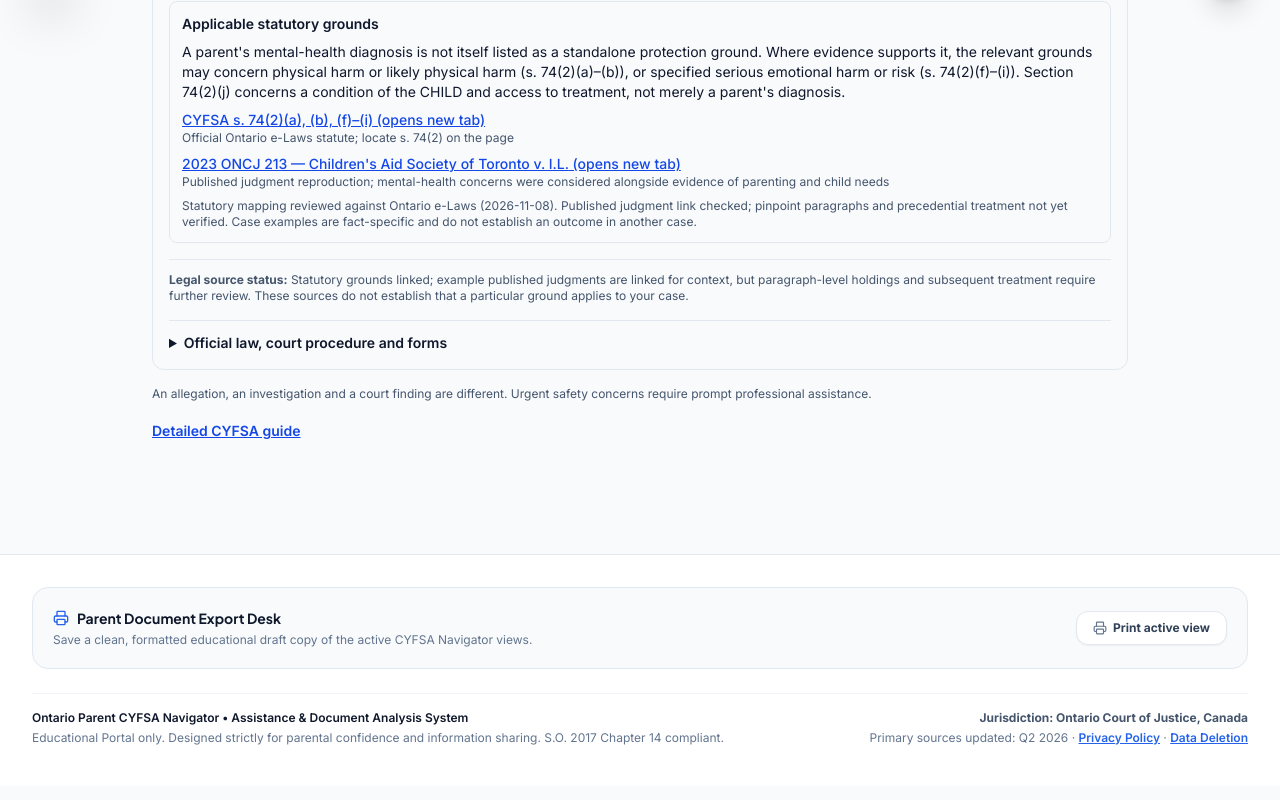
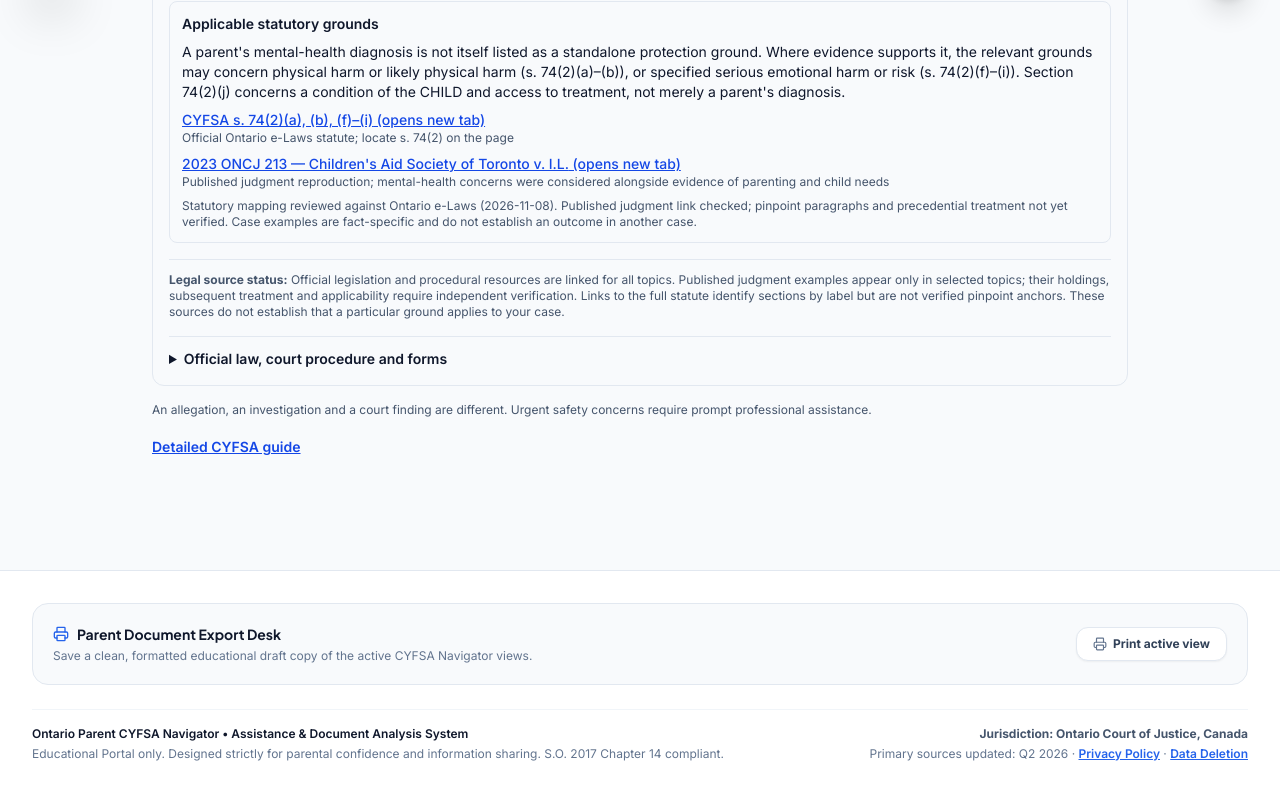
Before and after one commit to bettertimesahead475-commits/ontario-parent-cyfsa-navigator1, a React (Vite) app: page /cas-powers-rights in a window 1280 px wide. Shown: the part 777-1577 px from the top of the page. Built offline with nearby package versions, Linux system fonts and the light colour scheme; no server answers.

Commit message:
legal audit: clarify judgment coverage and pinpoint-link limitations

```diff
--- a/src/components/CASRightsLimitsTab.tsx
+++ b/src/components/CASRightsLimitsTab.tsx
@@ -252,7 +252,7 @@ export default function CASRightsLimitsTab() {
    <div aria-label="Topic sections" className="flex flex-wrap gap-2 border-b border-slate-200 pb-2">{tabs.map(t=><button key={t} type="button" aria-pressed={tab===t} onClick={()=>setTab(t)} className={`rounded-md px-3 py-2 text-sm focus-visible:outline-2 focus-visible:outline-blue-700 ${tab===t?"bg-blue-100 text-blue-900 font-semibold":"text-slate-700 hover:bg-slate-100"}`}>{t}</button>)}</div>
    <p className="min-h-16 text-sm leading-6 text-slate-800" aria-live="polite">{text}</p>
    {reviewed&&<div className="rounded-lg bg-slate-50 border border-slate-200 p-3 space-y-2 text-sm"><h3 className="font-semibold">Applicable statutory grounds</h3><p>{reviewed.grounds}</p><ul className="space-y-2">{(legalSources[topic.slug]??[]).map(source=><li key={source.label}><a href={source.url} target="_blank" rel="noopener noreferrer" className="text-blue-700 underline font-medium focus-visible:outline-2 focus-visible:outline-blue-700">{source.label} (opens new tab)</a><p className="text-xs text-slate-600">{source.note}</p></li>)}</ul><p className="text-xs text-slate-600">{reviewed.review} Case examples are fact-specific and do not establish an outcome in another case.</p></div>}
-   <div className="text-xs text-slate-600 border-t border-slate-200 pt-3"><strong>Legal source status:</strong> {reviewed?"Statutory grounds linked; example published judgments are linked for context, but paragraph-level holdings and subsequent treatment require further review.":"Topic-specific subsections and case-law holdings are pending legal verification."} These sources do not establish that a particular ground applies to your case.</div>
+   <div className="text-xs text-slate-600 border-t border-slate-200 pt-3"><strong>Legal source status:</strong> {reviewed?"Official legislation and procedural resources are linked for all topics. Published judgment examples appear only in selected topics; their holdings, subsequent treatment and applicability require independent verification.":"Topic-specific subsections and case-law holdings are pending legal verification."} Links to the full statute identify sections by label but are not verified pinpoint anchors. These sources do not establish that a particular ground applies to your case.</div>
    <details className="border-t border-slate-200 pt-3 text-sm"><summary className="cursor-pointer font-semibold">Official law, court procedure and forms</summary><ul className="mt-2 space-y-2">{resources.map(r=><li key={r.url}><a className="text-blue-700 underline focus-visible:outline-2 focus-visible:outline-blue-700" href={r.url} target="_blank" rel="noopener noreferrer">{r.label} (opens new tab)</a></li>)}</ul></details>
   </section>
   <p className="text-xs text-slate-600">An allegation, an investigation and a court finding are different. Urgent safety concerns require prompt professional assistance.</p>
```
